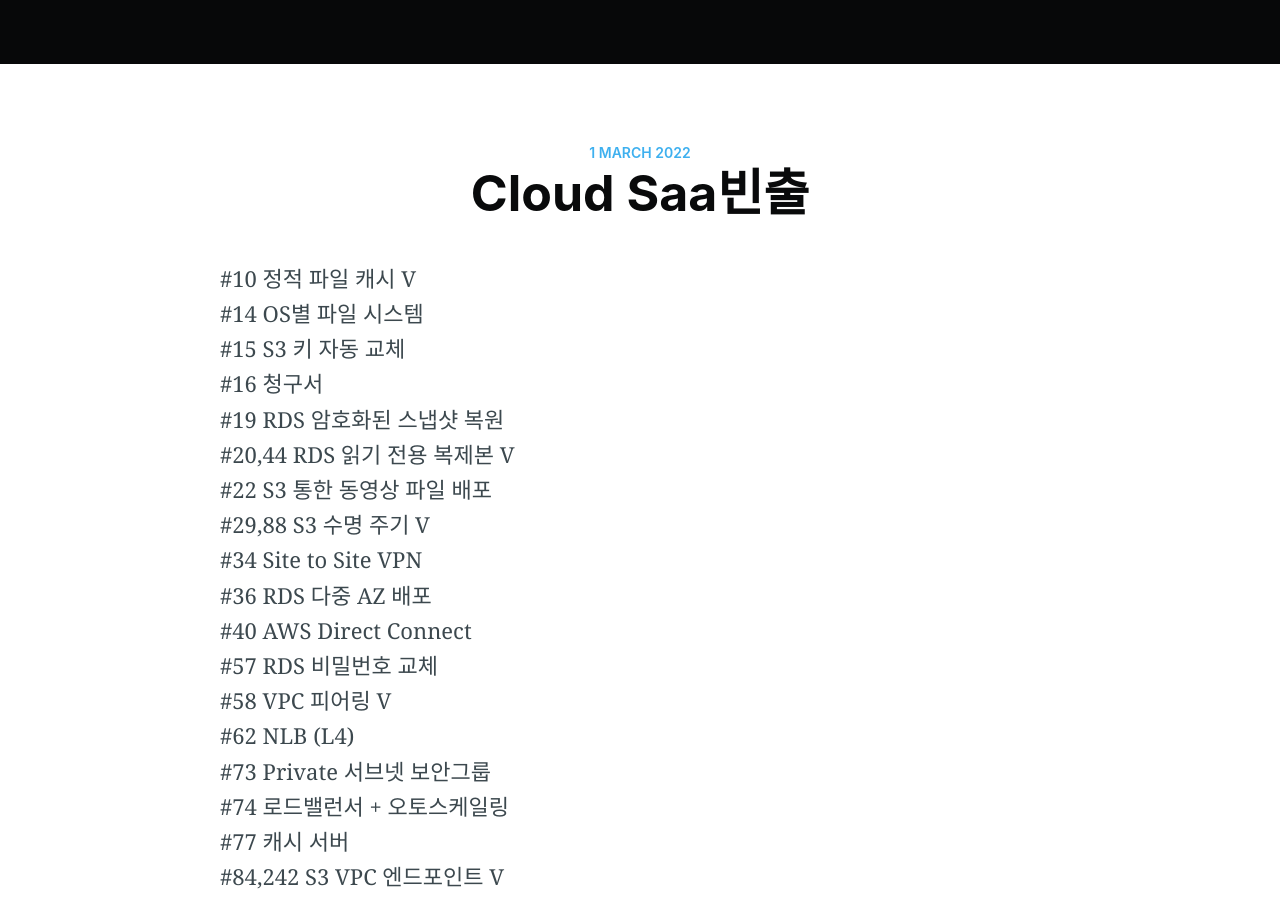
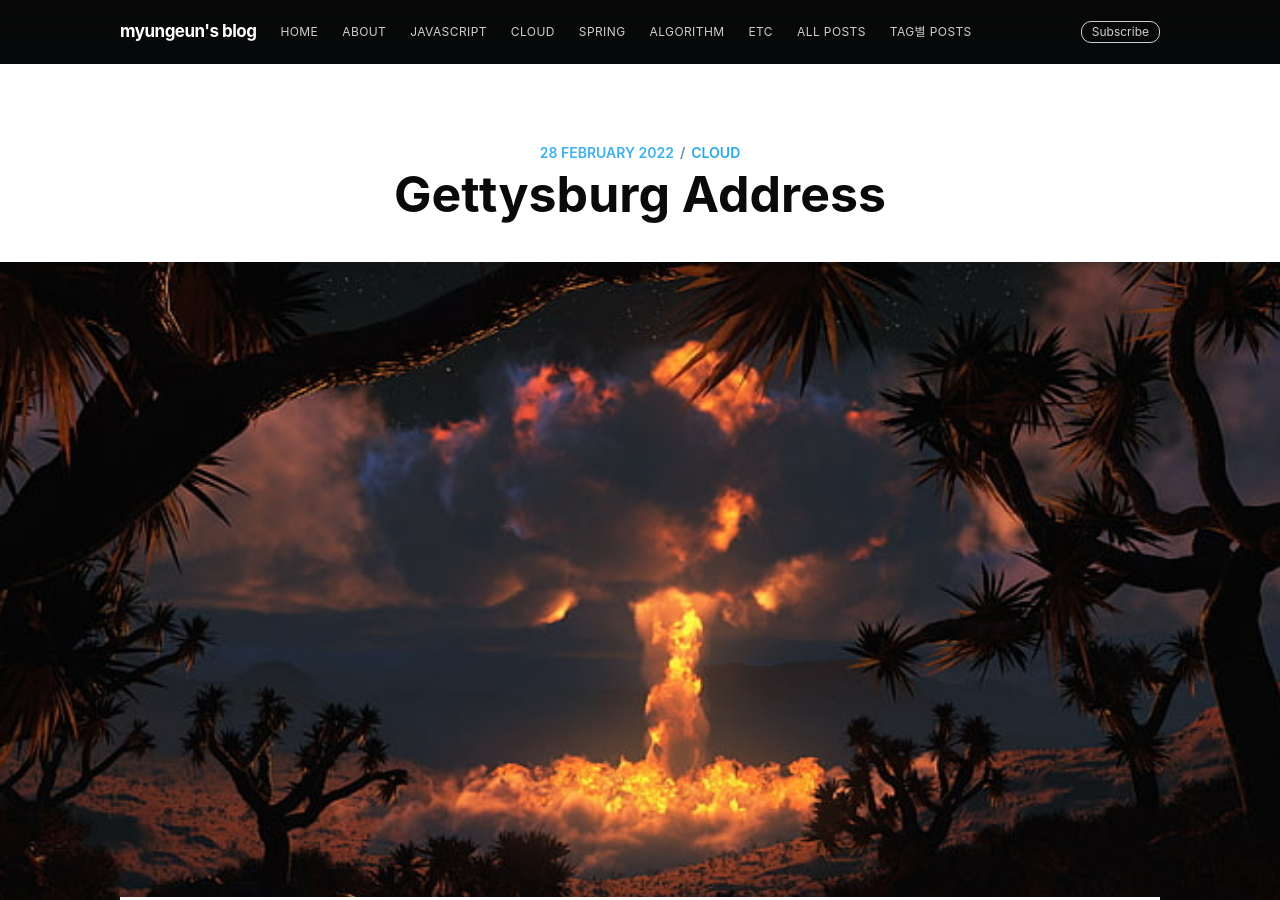
Before and after one commit to myungeunlee/myungeunlee.github.io, a Jekyll site: the page built from _posts/cloud/2022-02-29-Cloud-SAA빈출.md, in a window 1280 px wide and 900 px high. Built offline with Jekyll 4.4.1, drawn with Linux system fonts in a browser that asks for light colours; nearby versions of some CDN libraries; our own code applies the rules of GitHub Pages for plain Markdown files; comment, search, counter and statistics services are not loaded; some of the changed text lies outside the part shown.

Commit message:
Update 2022-02-29-Cloud-SAA빈출.md

```diff
--- a/_posts/cloud/2022-02-29-Cloud-SAA빈출.md
+++ b/_posts/cloud/2022-02-29-Cloud-SAA빈출.md
@@ -1,3 +1,16 @@
+---
+layout: post
+current: post
+cover: assets/built/images/background-frontend.jpg
+navigation: True
+title: Gettysburg Address
+date: 2022-02-28 10:18:00
+tags: [cloud]
+class: post-template
+subclass: 'post'
+author: myungeunlee
+---
+
 #10 정적 파일 캐시 V
 #14 OS별 파일 시스템
 #15 S3 키 자동 교체
```
